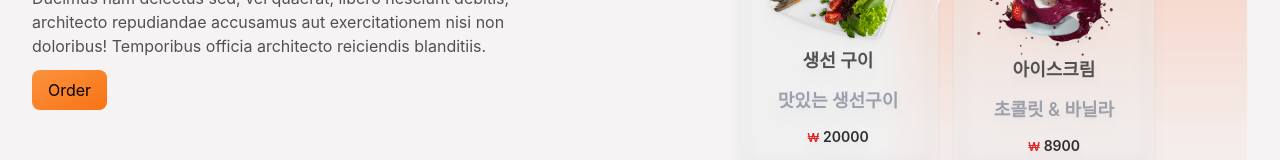
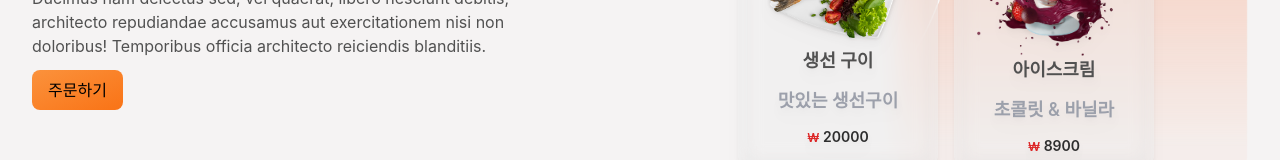
Before and after one commit to hoho3419/hshop, a React (Create React App) app: page / in a window 1280 px wide. Shown: the part 470-630 px from the top of the page. Built offline with nearby package versions, Linux system fonts and the light colour scheme; no server answers.

Commit message:
Text 교체

```diff
--- a/src/components/Showcase/Left.tsx
+++ b/src/components/Showcase/Left.tsx
@@ -32,7 +32,7 @@ const Left = () => {
         whileHover={{scale: 1.1}}
         className='bg-gradient-to-br from-orange-400 to-orange-500 w-full md:w-auto px-4 py-2 rounded-lg hover:shadow-lg transition-all ease-in-out duration-100'
       >
-        Order
+        주문하기
       </motion.button>
     </div>
   );
```
